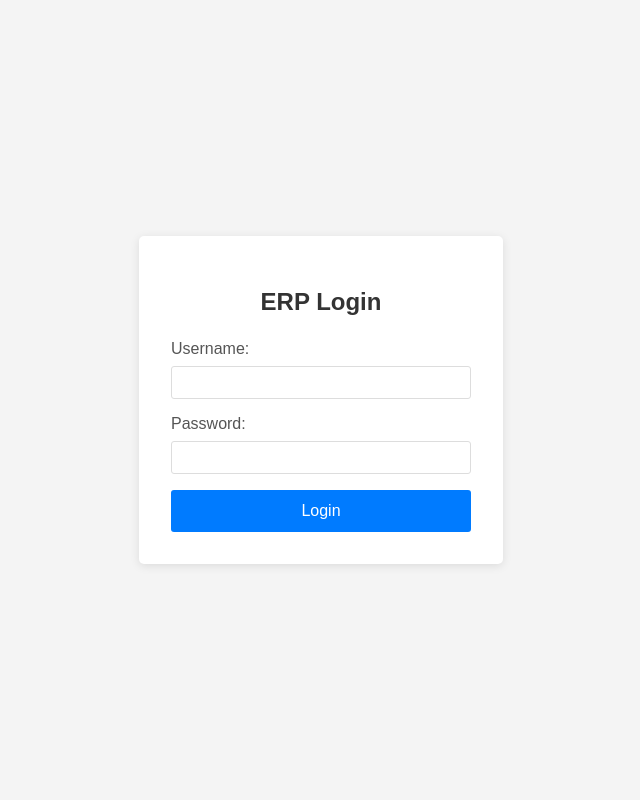
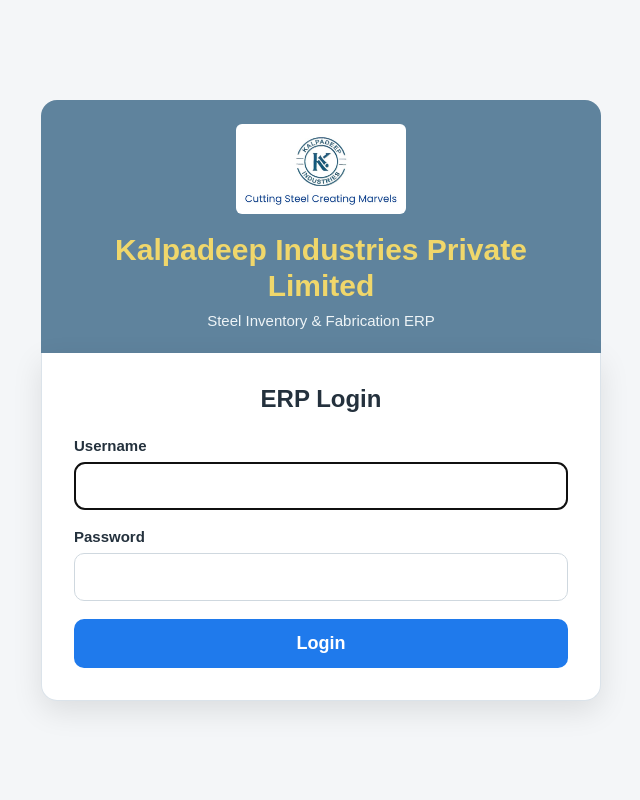
Before and after one commit to aptripathi68/my-erp-project, a Django app: page /login/ in a window 1280 px wide. Shown: the whole page, without its empty margins (319-959 px from the left). Run offline with Django 5.2, Linux system fonts and the light colour scheme.

Commit message:
Add company logo and branding to login page

```diff
--- a/templates/registration/login.html
+++ b/templates/registration/login.html
@@ -1,3 +1,4 @@
+{% load static %}
 <!DOCTYPE html>
 <html lang="en">
 <head>
@@ -5,87 +6,189 @@
     <meta name="viewport" content="width=device-width, initial-scale=1.0">
     <title>ERP Login</title>
     <style>
-        body {
-            font-family: Arial, sans-serif;
-            background-color: #f4f4f4;
-            margin: 0;
-            padding: 0;
-            display: flex;
-            justify-content: center;
-            align-items: center;
-            height: 100vh;
+        :root{
+            --brand:#5f839d;
+            --brand-dark:#49697f;
+            --brand-accent:#f0d76b;
+            --bg:#f4f6f8;
+            --card:#ffffff;
+            --text:#24313d;
+            --border:#dbe3ea;
+            --shadow:0 10px 30px rgba(0,0,0,0.10);
         }
-        .login-container {
-            background-color: white;
-            padding: 2rem;
-            border-radius: 5px;
-            box-shadow: 0 2px 10px rgba(0,0,0,0.1);
-            width: 300px;
+
+        *{box-sizing:border-box}
+
+        body{
+            margin:0;
+            min-height:100vh;
+            font-family:Arial, Helvetica, sans-serif;
+            background:var(--bg);
+            color:var(--text);
+            display:flex;
+            align-items:center;
+            justify-content:center;
+            padding:24px;
         }
-        h2 {
-            text-align: center;
-            color: #333;
-            margin-bottom: 1.5rem;
+
+        .login-wrap{
+            width:100%;
+            max-width:560px;
         }
-        .form-group {
-            margin-bottom: 1rem;
+
+        .brand-header{
+            background:var(--brand);
+            color:#fff;
+            border-radius:16px 16px 0 0;
+            padding:24px 28px;
+            text-align:center;
         }
-        label {
-            display: block;
-            margin-bottom: 0.5rem;
-            color: #555;
+
+        .brand-row{
+            display:flex;
+            align-items:center;
+            justify-content:center;
+            gap:18px;
+            flex-wrap:wrap;
         }
-        input[type="text"],
-        input[type="password"] {
-            width: 100%;
-            padding: 0.5rem;
-            border: 1px solid #ddd;
-            border-radius: 3px;
-            box-sizing: border-box;
+
+        .brand-row img{
+            display:block;
+            height:90px;
+            width:auto;
+            max-width:180px;
+            background:#fff;
+            padding:6px;
+            border-radius:6px;
+            object-fit:contain;
         }
-        button {
-            width: 100%;
-            padding: 0.75rem;
-            background-color: #007bff;
-            color: white;
-            border: none;
-            border-radius: 3px;
-            cursor: pointer;
-            font-size: 1rem;
+
+        .brand-text h1{
+            margin:0;
+            font-size:30px;
+            line-height:1.2;
+            color:var(--brand-accent);
         }
-        button:hover {
-            background-color: #0056b3;
+
+        .brand-text p{
+            margin:8px 0 0;
+            font-size:15px;
+            color:#eef4f7;
         }
-        .error {
-            color: red;
-            margin-bottom: 1rem;
-            text-align: center;
+
+        .login-card{
+            background:var(--card);
+            border:1px solid var(--border);
+            border-top:none;
+            border-radius:0 0 16px 16px;
+            box-shadow:var(--shadow);
+            padding:32px;
+        }
+
+        .login-card h2{
+            margin:0 0 24px;
+            text-align:center;
+            font-size:24px;
+        }
+
+        .form-row{
+            margin-bottom:18px;
+        }
+
+        .form-row label{
+            display:block;
+            margin-bottom:8px;
+            font-size:15px;
+            font-weight:700;
+        }
+
+        .form-row input{
+            width:100%;
+            padding:14px 16px;
+            border:1px solid #cfd8df;
+            border-radius:10px;
+            font-size:16px;
+        }
+
+        .btn{
+            width:100%;
+            border:none;
+            border-radius:10px;
+            padding:14px 16px;
+            font-size:18px;
+            font-weight:700;
+            color:#fff;
+            background:#1f7aec;
+            cursor:pointer;
+        }
+
+        .btn:hover{
+            opacity:.95;
+        }
+
+        .errorlist,
+        .errornote{
+            color:#b42318;
+            background:#fef3f2;
+            border:1px solid #fecdca;
+            border-radius:10px;
+            padding:12px 14px;
+            margin:0 0 18px;
+            list-style:none;
+        }
+
+        @media (max-width: 640px){
+            .brand-text h1{
+                font-size:24px;
+            }
+
+            .login-card{
+                padding:24px;
+            }
         }
     </style>
 </head>
 <body>
-    <div class="login-container">
+    <div class="login-wrap">
+        <div class="brand-header">
+            <div class="brand-row">
+                <img src="{% static 'logo/kalpadeeplogo.png' %}" alt="Kalpadeep Logo">
+                <div class="brand-text">
+                    <h1>Kalpadeep Industries Private Limited</h1>
+                    <p>Steel Inventory &amp; Fabrication ERP</p>
+                </div>
+            </div>
+        </div>
+
+        <div class="login-card">
             <h2>ERP Login</h2>
 
             {% if form.errors %}
-            <div class="error">
-                Invalid username or password. Please try again.
+                <div class="errornote">
+                    Please enter a correct username and password.
                 </div>
             {% endif %}
 
-        <form method="post" action="{% url 'login' %}">
+            <form method="post">
                 {% csrf_token %}
-            <div class="form-group">
-                <label for="id_username">Username:</label>
-                <input type="text" name="username" id="id_username" required>
+
+                <div class="form-row">
+                    <label for="{{ form.username.id_for_label }}">Username</label>
+                    {{ form.username }}
                 </div>
-            <div class="form-group">
-                <label for="id_password">Password:</label>
-                <input type="password" name="password" id="id_password" required>
+
+                <div class="form-row">
+                    <label for="{{ form.password.id_for_label }}">Password</label>
+                    {{ form.password }}
                 </div>
-            <button type="submit">Login</button>
+
+                <button class="btn" type="submit">Login</button>
+
+                {% if next %}
                     <input type="hidden" name="next" value="{{ next }}">
+                {% endif %}
             </form>
+        </div>
     </div>
 </body>
 </html>
```
Lines whose indentation alone changed are shown as unchanged.
